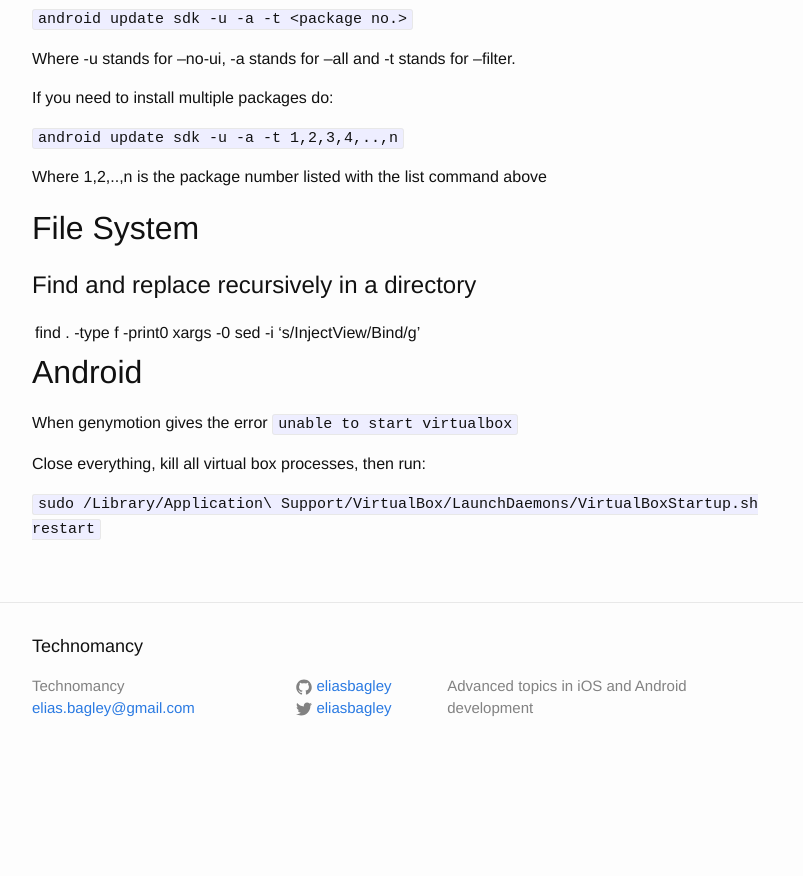
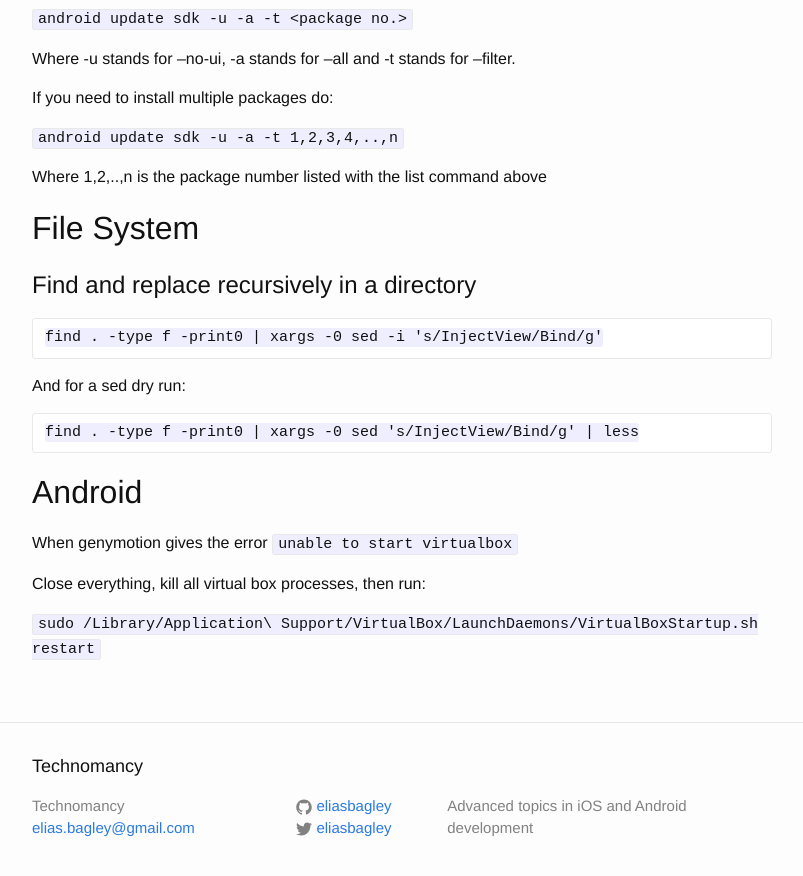
Before and after one commit to eliasbagley/eliasbagley.github.io, a Jekyll site: the page built from _posts/2015-11-03-shell-magic.markdown, in a window 1280 px wide and 900 px high, scrolled down 1082 px. Shown: the top 876 px of the window, without its empty margins (238-1041 px from the left). Built offline with Jekyll 4.4.1, drawn with Linux system fonts in a browser that asks for light colours; Markdown is read by kramdown in place of the engine named in the settings; comment, search, counter and statistics services are not loaded; before the commit the page ends 1862 px from its top, so only the background shows below that.

Commit message:
Update shell post to show how to dry run sed

````diff
--- a/_posts/2015-11-03-shell-magic.markdown
+++ b/_posts/2015-11-03-shell-magic.markdown
@@ -52,7 +52,15 @@ Where 1,2,..,n is the package number listed with the list command above
 
 # Find and replace recursively in a directory
 
+```
 find . -type f -print0 | xargs -0 sed -i 's/InjectView/Bind/g'
+```
+
+And for a sed dry run:
+
+```
+find . -type f -print0 | xargs -0 sed 's/InjectView/Bind/g' | less
+```
 
 ## Android
 
````
